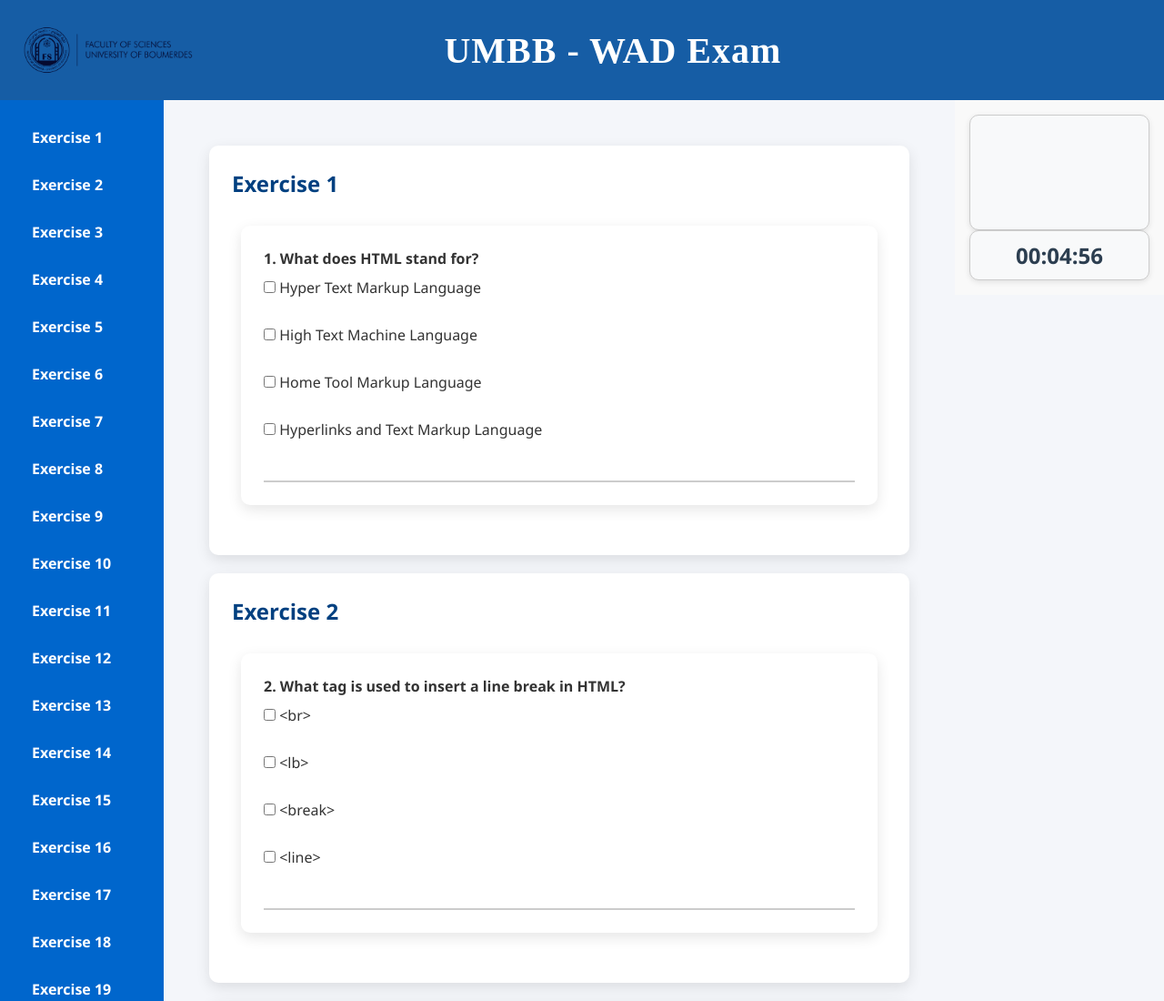
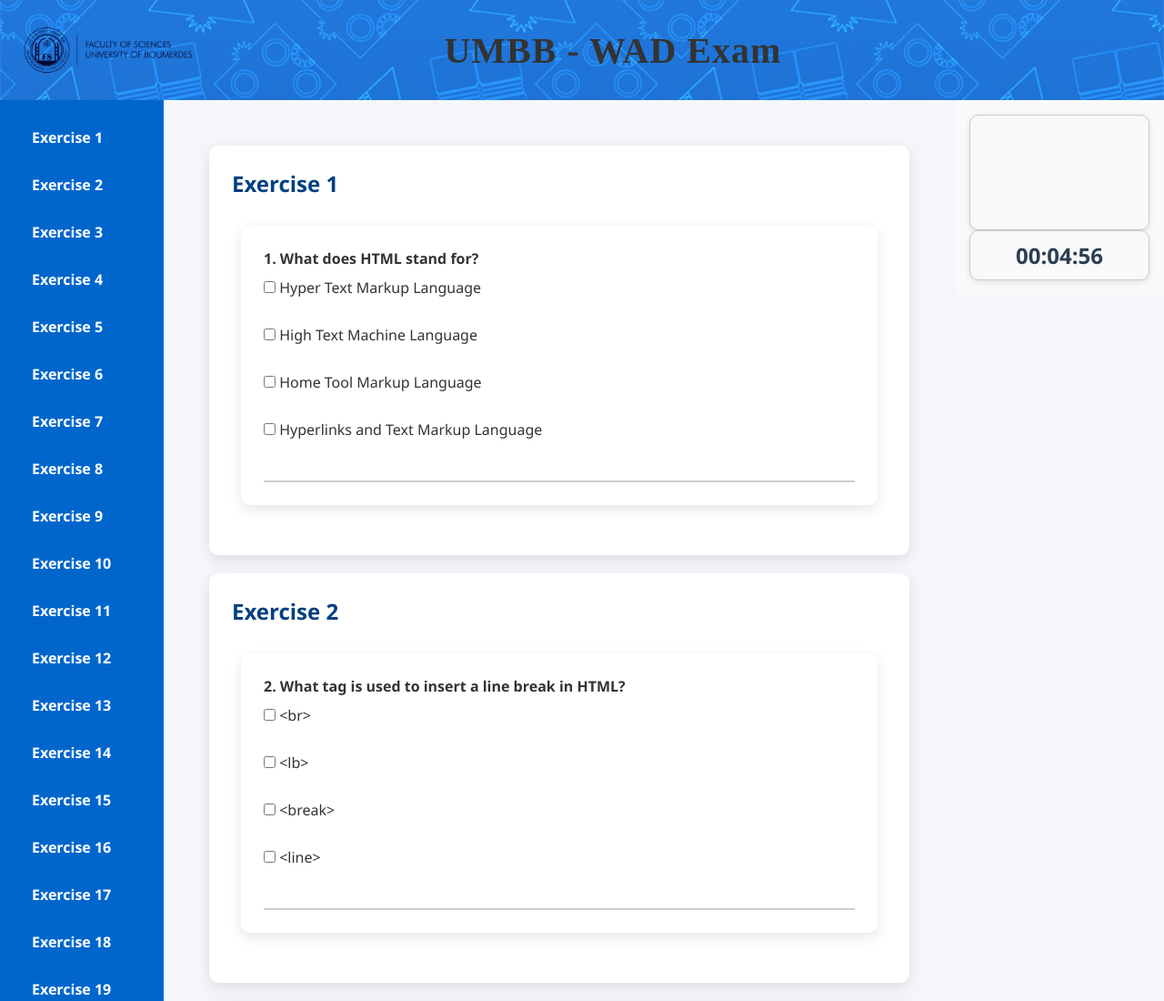
Before and after one commit to Aminbcf/AnotherWeb, a website: page public/exam1.html in a window 1280 px wide. Shown: the top 1100 px of the page at 91% size. Drawn offline with Linux system fonts and the light colour scheme; no server answers.

Commit message:
added header background image

```diff
--- a/public/css/exams.css
+++ b/public/css/exams.css
@@ -13,8 +13,9 @@
 
 /* Header */
 header {
-    background: #165da5;
-    color: white;
+    background-image: url('../images/head6.png');
+    background-repeat: no-repeat; /* <-- Should be bacnkground-repeat */
+    background-size: cover;       /* <-- Optional: make the image fill */
     padding: 20px;
     display: flex;
     align-items: center;
@@ -153,14 +154,7 @@
 }
 
 /* Header */
-header {
-    background: #165da5;
-    color: white;
-    padding: 20px;
-    display: flex;
-    align-items: center;
-    gap: 20px;
-}
+
 
 h1 {
     margin-left: 250px;
--- a/public/css/main.css
+++ b/public/css/main.css
@@ -13,20 +13,22 @@
 
 /* Header */
 header {
-    background: #165da5;
-    color: white;
+    background-image: url('../images/head6.png');
+    background-repeat: no-repeat; /* <-- Should be bacnkground-repeat */
+    background-size: cover;       /* <-- Optional: make the image fill */
     padding: 20px;
     display: flex;
     align-items: center;
     gap: 20px;
+}
 
-}
 h1{
     margin-left: 100px;
     font-family: 'Playfair Display', serif; /* You can use custom fonts too */
     font-size: 2.5rem;
     font-weight: bold;
     letter-spacing: 1px;
+    z-index: 15px;
 }
 
 .logo {
--- a/public/exam1.html
+++ b/public/exam1.html
@@ -300,7 +300,7 @@
  <div id="rightaside">
   <aside>
     <marquee behavior="scroll" direction="up" scrollamount="2">
-        <p>Do not refresh the page. Do not switch tabs. All answers are final once submitted.</p>
+        <p>Do not refresh the page. <br> Do not switch tabs.<br> All answers are final once submitted.</p>
     </marquee>
   </aside>
 
```
Also changed, not shown: public/images/head6.png (added).
